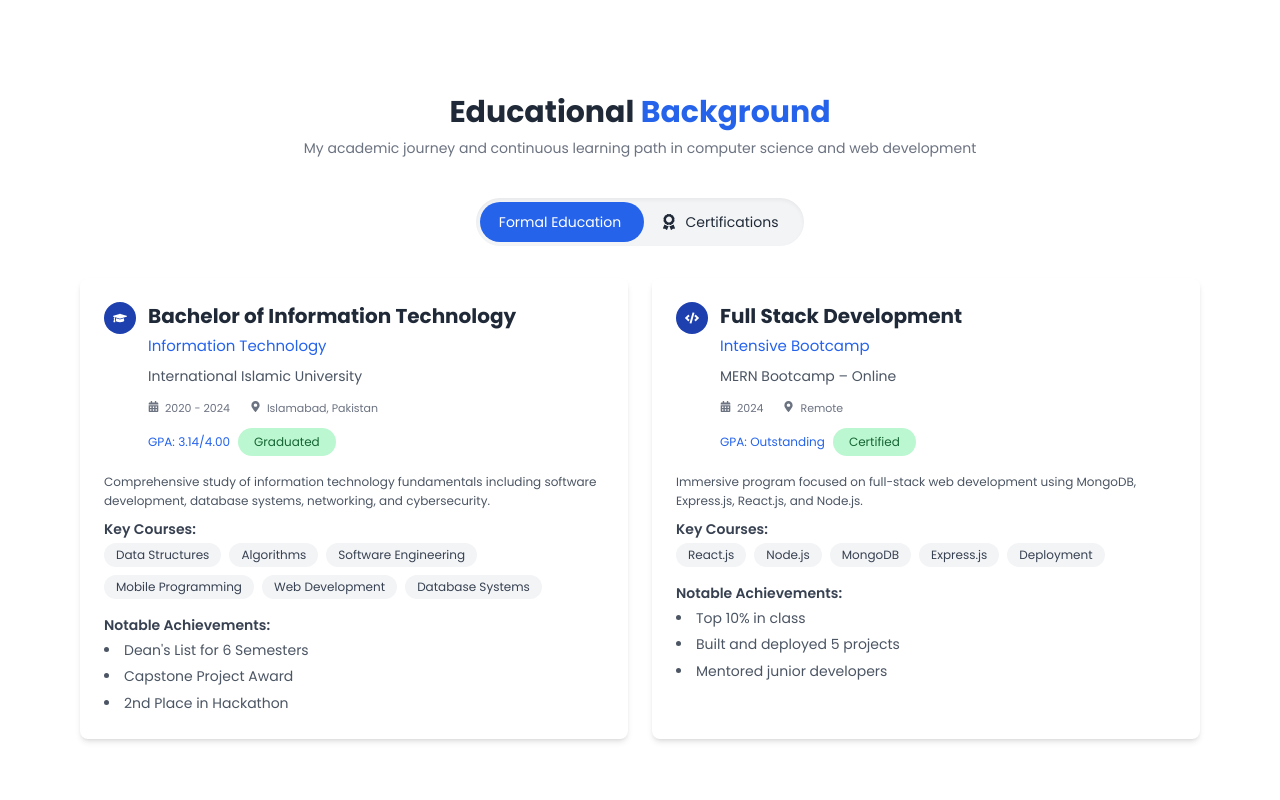
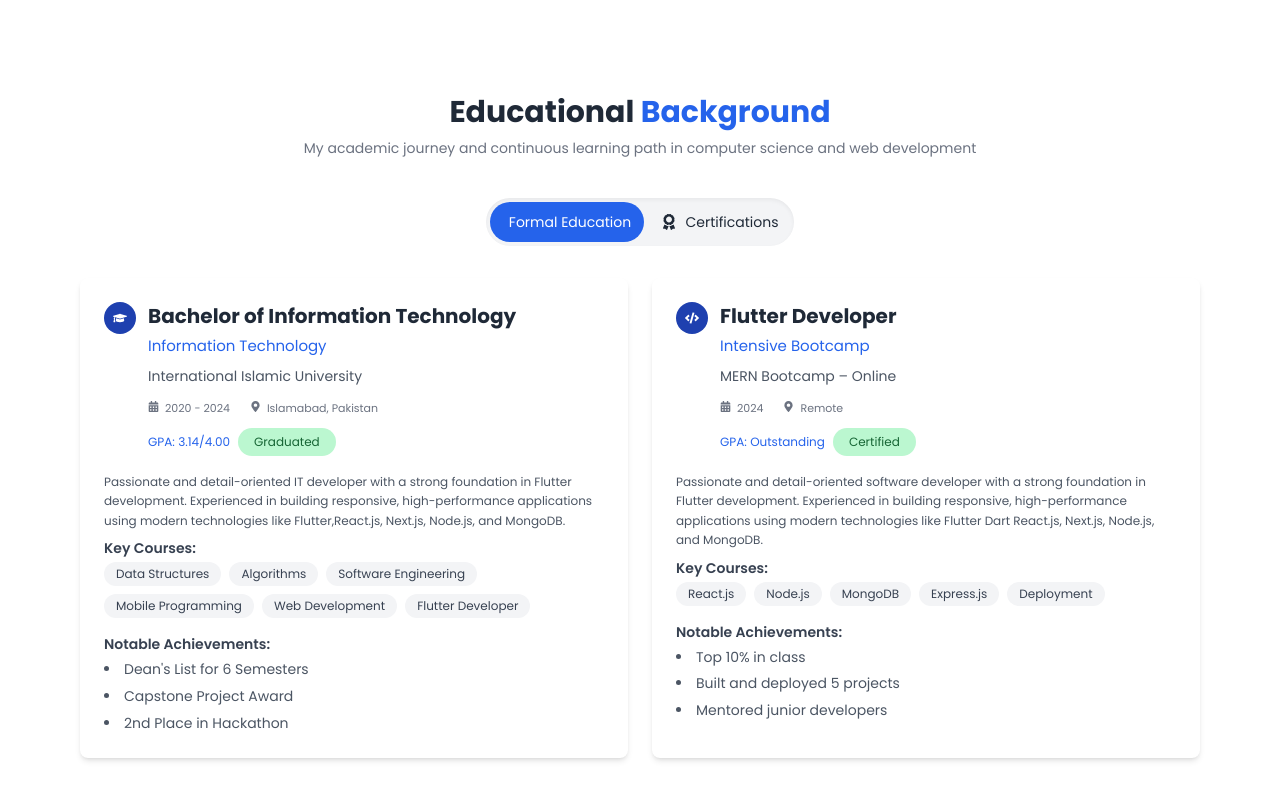
Before and after one commit to muhammadhusnainshahid/portfliohusnainsahab, a Next.js app: page / in a window 1280 px wide. Shown: the part 1390-2190 px from the top of the page. Built offline with nearby package versions, Linux system fonts and the light colour scheme.

Commit message:
Update Education.jsx

```diff
--- a/src/components/Education.jsx
+++ b/src/components/Education.jsx
@@ -1,235 +1,3 @@
-// "use client";
-// import { useState } from "react";
-// import {
-//   FaGraduationCap,
-//   FaCertificate,
-//   FaAward,
-//   FaCode,
-//   FaFacebookF,
-//   FaGoogle,
-//   FaReact,
-//   FaFreeCodeCamp,
-//   FaAws,
-//   FaMicrosoft,
-//   FaLinux,
-// } from "react-icons/fa";
-// import EduCard from "./EduCard";
-// import { motion, useInView, AnimatePresence } from "framer-motion";
-// import { useRef } from "react";
-
-// export default function Education() {
-//   const [activeTab, setActiveTab] = useState("formal");
-//   const ref = useRef(null);
-//   const isInView = useInView(ref, { once: true });
-
-//   return (
-//     <motion.section
-//       id="education"
-//       ref={ref}
-//       initial={{ opacity: 0, y: 50 }}
-//       animate={isInView ? { opacity: 1, y: 0 } : {}}
-//       transition={{ duration: 0.6, ease: "easeOut" }}
-//       className="px-3 md:px-20 py-10"
-//     >
-//       <h2 className="text-3xl font-bold text-center text-gray-800 mb-2">
-//         Educational <span className="text-blue-600">Background</span>
-//       </h2>
-//       <p className="text-center text-sm md:text-md text-gray-500 mb-10">
-//         My academic journey and continuous learning path in computer science and
-//         web development
-//       </p>
-
-//       <motion.div
-//         initial={{ opacity: 0, y: 50 }} // Starts lower (y: 50)
-//         animate={{ opacity: 1, y: 0 }} // Animates to normal position
-//         transition={{ duration: 0.6, ease: "easeOut" }}
-//         className="relative w-fit mx-auto mb-8 bg-gray-100 p-1 rounded-full shadow-inner flex"
-//       >
-//         {/* Sliding Background */}
-//         <span
-//           className={`absolute top-1 left-1 w-1/2 h-10 rounded-full bg-blue-600 transition-all duration-300 ${
-//             activeTab === "cert" ? "translate-x-full" : "translate-x-0"
-//           }`}
-//         ></span>
-
-//         {/* Buttons */}
-//         <button
-//           onClick={() => setActiveTab("formal")}
-//           className={`relative z-10 w-[140px] md:w-40 h-10 text-xs md:text-sm font-medium rounded-full transition-all duration-300 ${
-//             activeTab === "formal" ? "text-white" : "text-gray-800"
-//           }`}
-//         >
-//           Formal Education
-//         </button>
-
-//         <button
-//           onClick={() => setActiveTab("cert")}
-//           className={`relative z-10 w-[140px] md:40 h-10 text-xs md:text-sm font-medium rounded-full transition-all duration-300 flex items-center justify-center gap-2 ${
-//             activeTab === "cert" ? "text-white" : "text-gray-800"
-//           }`}
-//         >
-//           <FaAward className="text-base" />
-//           Certifications
-//         </button>
-//       </motion.div>
-
-//       <AnimatePresence mode="wait">
-//         {/* Content */}
-//         {activeTab === "formal" ? (
-//           <motion.div
-//             key="formal"
-//             initial={{ opacity: 0, y: 20 }}
-//             animate={{ opacity: 1, y: 0 }}
-//             exit={{ opacity: 0, y: -20 }}
-//             transition={{ duration: 0.5 }}
-//             className="grid md:grid-cols-2 gap-6"
-//           >
-//             {/* Degree Card */}
-//             <EduCard
-//               icon={<FaGraduationCap />}
-//               title="Bachelor of Information Technology"
-//               degree="Information Technology"
-//               institution="International Islamic University"
-//               description="Passionate and detail-oriented IT developer with a strong foundation in Flutter development. Experienced in building responsive, high-performance applications using modern technologies like Flutter,React.js, Next.js, Node.js, and MongoDB."
-//               location="Islamabad, Pakistan"
-//               years="2020 - 2024"
-//               gpa="3.14/4.00"
-//               status="Graduated"
-//               courses={[
-//                 "Data Structures",
-//                 "Algorithms",
-//                 "Software Engineering",
-//                 "Mobile Programming",
-//                 "Web Development",
-//                 "Flutter Developer"
-//               ]}
-//               achievements={[
-//                 "Dean's List for 6 Semesters",
-//                 "Capstone Project Award",
-//                 "2nd Place in Hackathon",
-//               ]}
-//             />
-//             {/* Bootcamp Card */}
-//          <EduCard
-//               icon={<FaCode />}
-//               title="Flutter Developer"
-//               degree="Intensive Bootcamp"
-//               institution="MERN Bootcamp – Online"
-//               description="Passionate and detail-oriented software developer with a strong foundation in Flutter development. Experienced in building responsive, high-performance applications using modern technologies like Flutter Dart React.js, Next.js, Node.js, and MongoDB."
-//               location="Remote"
-//               years="2024"
-//               gpa="Outstanding"
-//               status="Certified"
-//               courses={[
-//                 "React.js",
-//                 "Node.js",
-//                 "MongoDB",
-//                 "Express.js",
-//                 "Deployment",
-//               ]}
-//               achievements={[
-//                 "Top 10% in class",
-//                 "Built and deployed 5 projects",
-//                 "Mentored junior developers",
-//               ]}
-//             />
-//           </motion.div>
-//         ) : (
-//           <motion.div
-//             key="cert"
-//             initial={{ opacity: 0, y: 20 }}
-//             animate={{ opacity: 1, y: 0 }}
-//             exit={{ opacity: 0, y: -20 }}
-//             transition={{ duration: 0.5 }}
-//             className="grid grid-cols-1 sm:grid-cols-2 md:grid-cols-4 gap-6 "
-//           >
-//             {[
-//               {
-//                 logo: (
-//                   <FaFacebookF className="bg-[#1877F2] w-8 h-8 rounded-full p-1 text-white" />
-//                 ),
-//                 title: "Meta Front-End Developer",
-//                 provider: "Coursera",
-//                 year: "2024",
-//               },
-//               {
-//                 logo: (
-//                   <FaGoogle className="bg-[#DB4437] w-8 h-8 rounded-full p-1 text-white" />
-//                 ),
-//                 title: "Google UX Design",
-//                 provider: "Coursera",
-//                 year: "2023",
-//               },
-//               {
-//                 logo: (
-//                   <FaReact className="bg-[#5d068f] w-8 h-8 rounded-full p-1 text-white" />
-//                 ),
-//                 title: "React + TypeScript",
-//                 provider: "Udemy",
-//                 year: "2022",
-//               },
-//               {
-//                 logo: (
-//                   <FaFreeCodeCamp className="bg-[#0e7760] w-8 h-8 rounded-full p-1 text-white" />
-//                 ),
-//                 title: "Responsive Web Design",
-//                 provider: "freeCodeCamp",
-//                 year: "2021",
-//               },
-//               {
-//                 logo: (
-//                   <FaAws className="bg-[#FF9900] w-8 h-8 rounded-full p-1 text-white" />
-//                 ),
-//                 title: "AWS Cloud Practitioner",
-//                 provider: "Amazon",
-//                 year: "2024",
-//               },
-//               {
-//                 logo: (
-//                   <FaMicrosoft className="bg-[#0078D4] w-8 h-8 rounded-full p-1 text-white" />
-//                 ),
-//                 title: "Microsoft Azure Fundamentals",
-//                 provider: "Microsoft",
-//                 year: "2023",
-//               },
-//               {
-//                 logo: (
-//                   <FaLinux className="bg-[#FCC624] w-8 h-8 rounded-full p-1 text-black" />
-//                 ),
-//                 title: "Linux for Developers",
-//                 provider: "Linux Foundation",
-//                 year: "2022",
-//               },
-//               {
-//                 logo: (
-//                   <FaGraduationCap className="bg-[#2A73CC] w-8 h-8 rounded-full p-1 text-white" />
-//                 ),
-//                 title: "Foundations of User Experience (UX)",
-//                 provider: "Coursera",
-//                 year: "2021",
-//               },
-//             ].map((cert, i) => (
-//               <div
-//                 key={i}
-//                 className="bg-white p-4 rounded-lg shadow flex flex-col items-center text-center space-y-3 transform transition-all duration-300 hover:-translate-y-1 hover:shadow-black"
-//               >
-//                 <div>{cert.logo}</div>
-
-//                 <h3 className="font-semibold text-gray-800 text-sm">
-//                   {cert.title}
-//                 </h3>
-//                 <p className="text-gray-600 text-xs">{cert.provider}</p>
-//                 <span className="text-xs text-green-600 font-semibold rounded-full bg-green-200 px-2">
-//                   {cert.year}
-//                 </span>
-//               </div>
-//             ))}
-//           </motion.div>
-//         )}
-//       </AnimatePresence>
-//     </motion.section>
-//   );
-// }
 "use client";
 import { useState } from "react";
 import {
@@ -272,8 +40,8 @@ export default function Education() {
       </p>
 
       <motion.div
-        initial={{ opacity: 0, y: 50 }}
-        animate={{ opacity: 1, y: 0 }}
+        initial={{ opacity: 0, y: 50 }} // Starts lower (y: 50)
+        animate={{ opacity: 1, y: 0 }} // Animates to normal position
         transition={{ duration: 0.6, ease: "easeOut" }}
         className="relative w-fit mx-auto mb-8 bg-gray-100 p-1 rounded-full shadow-inner flex"
       >
@@ -296,7 +64,7 @@ export default function Education() {
 
         <button
           onClick={() => setActiveTab("cert")}
-          className={`relative z-10 w-[140px] md:w-40 h-10 text-xs md:text-sm font-medium rounded-full transition-all duration-300 flex items-center justify-center gap-2 ${
+          className={`relative z-10 w-[140px] md:40 h-10 text-xs md:text-sm font-medium rounded-full transition-all duration-300 flex items-center justify-center gap-2 ${
             activeTab === "cert" ? "text-white" : "text-gray-800"
           }`}
         >
@@ -322,7 +90,7 @@ export default function Education() {
               title="Bachelor of Information Technology"
               degree="Information Technology"
               institution="International Islamic University"
-              description="Comprehensive study of information technology fundamentals including software development, database systems, networking, and cybersecurity."
+              description="Passionate and detail-oriented IT developer with a strong foundation in Flutter development. Experienced in building responsive, high-performance applications using modern technologies like Flutter,React.js, Next.js, Node.js, and MongoDB."
               location="Islamabad, Pakistan"
               years="2020 - 2024"
               gpa="3.14/4.00"
@@ -333,7 +101,7 @@ export default function Education() {
                 "Software Engineering",
                 "Mobile Programming",
                 "Web Development",
-                "Database Systems"
+                "Flutter Developer"
               ]}
               achievements={[
                 "Dean's List for 6 Semesters",
@@ -344,10 +112,10 @@ export default function Education() {
             {/* Bootcamp Card */}
             <EduCard
               icon={<FaCode />}
-              title="Full Stack Development"
+              title="Flutter Developer"
               degree="Intensive Bootcamp"
               institution="MERN Bootcamp – Online"
-              description="Immersive program focused on full-stack web development using MongoDB, Express.js, React.js, and Node.js."
+              description="Passionate and detail-oriented software developer with a strong foundation in Flutter development. Experienced in building responsive, high-performance applications using modern technologies like Flutter Dart React.js, Next.js, Node.js, and MongoDB."
               location="Remote"
               years="2024"
               gpa="Outstanding"
@@ -443,7 +211,7 @@ export default function Education() {
             ].map((cert, i) => (
               <div
                 key={i}
-                className="bg-white p-4 rounded-lg shadow flex flex-col items-center text-center space-y-3 transform transition-all duration-300 hover:-translate-y-1 hover:shadow-md"
+                className="bg-white p-4 rounded-lg shadow flex flex-col items-center text-center space-y-3 transform transition-all duration-300 hover:-translate-y-1 hover:shadow-black"
               >
                 <div>{cert.logo}</div>
 
```
